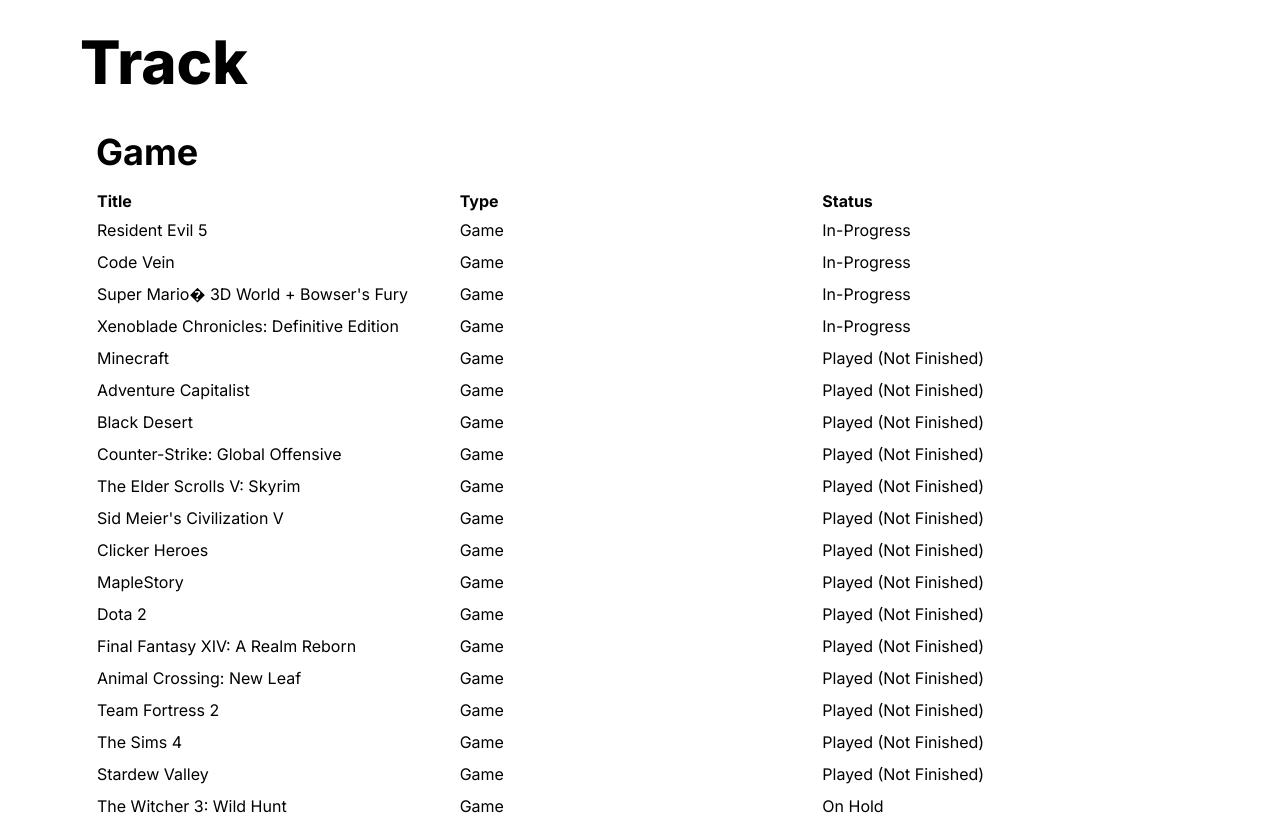
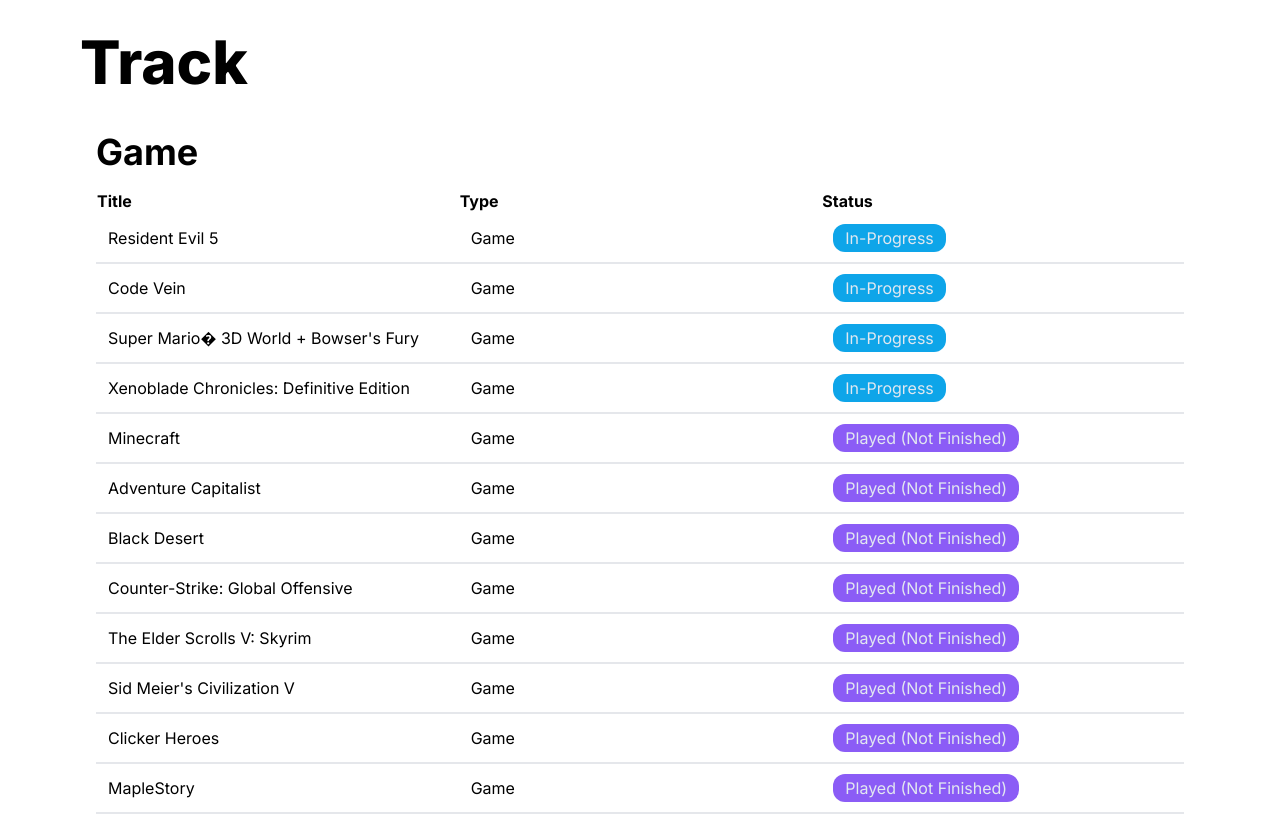
Before and after one commit to sophiebushchak/mediatracker, a Next.js app: page / in a window 1280 px wide. Shown: the top 815 px of the page. Built offline with nearby package versions, Linux system fonts and the light colour scheme.

Commit message:
Media status as badge

```diff
--- a/src/components/media-relation/MediaRelationStatusText.tsx
+++ b/src/components/media-relation/MediaRelationStatusText.tsx
@@ -1,27 +1,35 @@
 import {
- MediaRelationStatus,
- MediaType,
+  MediaRelationStatus,
+  MediaType,
 } from '@/data/definitions';
 
+const colourMap: Map<MediaRelationStatus, string> = new Map([
+  ['Finished', 'bg-emerald-500'],
+  ['In-Progress', 'bg-sky-500'],
+  ['Dropped', 'bg-stone-500'],
+  ['Planned', 'bg-amber-400'],
+  ['On Hold', 'bg-stone-500'],
+  ['Played (Not Finished)', 'bg-violet-500'],
+]);
+
 function MediaRelationStatusText({
- mediaType,
- mediaStatus
+  mediaType,
+  mediaStatus,
 }: {
- mediaType: MediaType,
- mediaStatus: MediaRelationStatus
+  mediaType: MediaType,
+  mediaStatus: MediaRelationStatus
 }) {
+  const getColour = () => {
+    return colourMap.get(mediaStatus);
+  };
 
- const getColour = () => {
-  switch (mediaStatus) {
-   case 'Finished': ''
-  }
- }
-
- return (
-   <span className="">
-    {mediaStatus}
-   </span>
- )
+  return (
+    <span
+      className={`${getColour()} text-slate-200 py-1 px-3 rounded-xl`}
+    >
+      {mediaStatus}
+    </span>
+  );
 }
 
-export default MediaRelationStatusText
+export default MediaRelationStatusText;
--- a/src/components/media-relation/MediaRelationTable.tsx
+++ b/src/components/media-relation/MediaRelationTable.tsx
@@ -9,6 +9,7 @@
   useReactTable,
 } from '@tanstack/react-table';
 import { UserMediaRelation } from '@/data/definitions';
+import MediaRelationStatusText from '@/components/media-relation/MediaRelationStatusText';
 
 export function MediaRelationTable({
   media,
@@ -29,7 +30,12 @@
       enableSorting: false,
     }),
     columnHelper.accessor('status', {
-      cell: info => info.getValue(),
+      cell: ({row}) => (
+        <MediaRelationStatusText
+          mediaType={row.original.media.type}
+          mediaStatus={row.original.status}
+        />
+      ),
       header: 'Status'
     }),
   ];
@@ -43,7 +49,7 @@
   });
 
   return (
-      <table className="w-full table-fixed">
+      <table className="w-full table-fixed relative">
         <thead>
         {table.getHeaderGroups().map(headerGroup => (
           <tr key={headerGroup.id}>
@@ -70,9 +76,9 @@
 
         <tbody>
         {table.getRowModel().rows.map(row => (
-          <tr key={row.id}>
+          <tr key={row.id} className='border-b-2'>
             {row.getVisibleCells().map(cell => (
-              <td key={cell.id} className="py-1">
+              <td key={cell.id} className="py-3 px-3">
                 {flexRender(cell.column.columnDef.cell, cell.getContext())}
               </td>
             ))}
```
